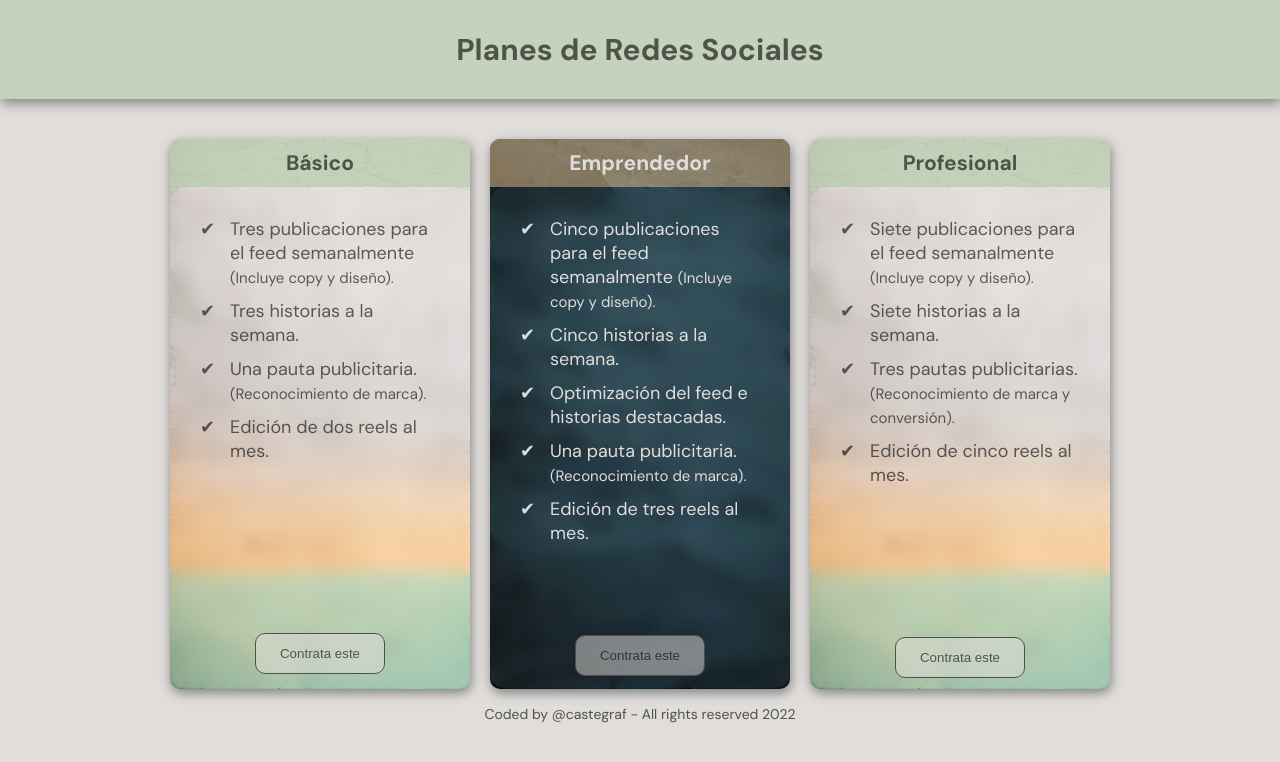
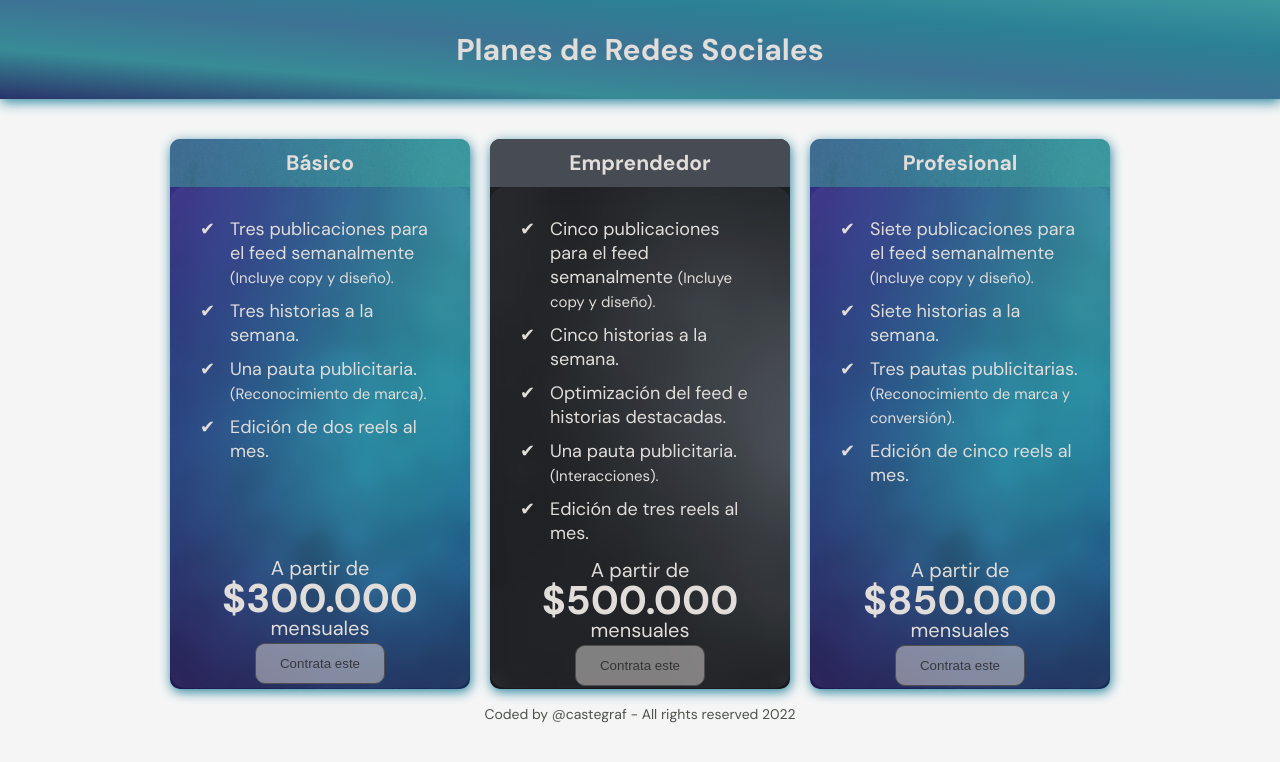
Before and after one commit to castegraf/RRSS, a plain HTML site: page index.html in a window 1280 px wide. Drawn offline with Linux system fonts and the light colour scheme.

Commit message:
Files Update

```diff
--- a/index.html
+++ b/index.html
@@ -26,9 +26,17 @@
                                 <li>Edición de dos reels al mes.</li>
                             </ul>
                         </div>
-                        <div class="button__container">
-                            <button class="button first"><a href="https://wa.me/573125355717">Contrata este</a></button>
+                        <div class="first-pricing">
+                            <div class="plans__container--pricing">
+                                <span>A partir de</span>
+                                <p>$300.000</p>
+                                <span>mensuales</span>
+                            </div>
+                            <div class="button__container">
+                                <button class="button first"><a href="https://wa.me/573125355717">Contrata este</a></button>
+                            </div>
                         </div>
+
                     </div>
                 </article>
                 <article class="plans__container--card emprendedor">
@@ -39,9 +47,14 @@
                                 <li>Cinco publicaciones para el feed semanalmente <small>(Incluye copy y diseño).</small></li>
                                 <li>Cinco historias a la semana.</li>
                                 <li>Optimización del feed e historias destacadas.</li>
-                                <li>Una pauta publicitaria. <small>(Reconocimiento de marca).</small></li>
+                                <li>Una pauta publicitaria. <small>(Interacciones).</small></li>
                                 <li>Edición de tres reels al mes.</li>
                             </ul>
+                        </div>
+                        <div class="plans__container--pricing">
+                            <span>A partir de</span>
+                            <p>$500.000</p>
+                            <span>mensuales</span>
                         </div>
                         <div class="button__container">
                             <button class="button second"><a href="https://wa.me/573125355717">Contrata este</a></button>
@@ -59,9 +72,17 @@
                                 <li>Edición de cinco reels al mes.</li>
                             </ul>
                         </div>
-                        <div class="button__container">
-                            <button class="button third"><a href="https://wa.me/573125355717">Contrata este</a></button>
+                        <div class="third-pricing">
+                            <div class="plans__container--pricing profesional-pricing">
+                                <span>A partir de</span>
+                                <p>$850.000</p>
+                                <span>mensuales</span>
+                            </div>
+                            <div class="button__container">
+                                <button class="button third"><a href="https://wa.me/573125355717">Contrata este</a></button>
+                            </div>
                         </div>
+
                     </div>
                 </article>
             </section>
--- a/redes.css
+++ b/redes.css
@@ -8,32 +8,36 @@ html {
     font-family: "DM Sans", sans-serif;
 }
 body {
-    background-color: #e1ddda;
+    /* background-image: url('./img/img1.jpg');
+    background-size: cover;
+    background-blend-mode: difference; */
+    background-color: whitesmoke;
 }
 
 .plans__header {
-    background-color: rgb(198 211 188);
-    box-shadow: 1px 4px 12px gray;
+    background-image: linear-gradient(to right top, #2a3269, #388b97, #3d7394, #2b8095, #3c979e);
+    box-shadow: 1px 3px 12px #2a859f;
 
 }
 .plans__header h1 {
     padding: 3rem;
     font-size: 3rem;
     text-align: center;
-    color: rgb(78 84 75);
+    color: #e1ddda;
 }
 .plans__container--slider {
     display: grid;
     place-content: center;
 }
 .plans__container--card {
+    margin-top: 4rem;
+    margin-bottom: 1.6rem;
     max-width: 30rem;
     height: 55rem;
     background-color: whitesmoke;
     border-radius: 1rem;
-    box-shadow: 1px 4px 12px gray;
-    margin-top: 4rem;
-    margin-bottom: 1.6rem;
+    box-shadow: 1px 3px 12px #2a859f;
+
 }
 .plans__container--card .plans__container--header {
     width: 100%;
@@ -56,12 +60,12 @@ body {
 }
 .plans__container--info {
     font-size: 1.8rem;
-    padding: 1rem;
+    padding: 1rem 1rem 0 1rem;
 
 
 }
 .plans__container--info ul {
-    padding: 2rem;
+    padding: 2rem 2rem 0 2rem;
 }
 .plans__container--info li {
     list-style: none;
@@ -73,34 +77,53 @@ body {
     content: "\2714";
     position: absolute;
     left: 0;
-    /* color: green; */
 
 }
+.plans__container--pricing {
+    font-size: 2rem;
+    font-family: "DM Sans", sans-serif;
+    text-align: center;
+    line-height: 3rem;
+}
+.plans__container--pricing p {
+    font-size: 4rem;
+    font-weight: 700;
+}
+
+.first-pricing {
+    margin-top: 8rem;
+}
+.third-pricing {
+    margin-top: 5.75rem;
+}
+
 .basico, .profesional {
-    background-color: #EAF6F6;
-    background-image: url('./img/img1.jpg');
+    background-color: #343956;
+    background-image: url('./img/6.jpg');
     background-size: cover;
-    color: rgb(0 0 0 / 60%);
+
+    color: #e1ddda;
 }
 .basico--header, .profesional--header {
-    background-color: rgba(182, 204, 172, 0.7);
-    color: rgb(0 0 0 / 60%);
+    background-color: rgb(70 171 157 / 50%);
+    color: #e1ddda;
 }
 
 .emprendedor {
-    background-image: url('./img/img2.jpeg');
+    background-image: url('./img/9.jpg');
     background-size: cover;
     color: #e1ddda;
 }
 
 .emprendedor--header {
-    background-color: rgba(244, 199, 145, 0.5);
+    background-color: #474b53;
     color: #e1ddda;
 }
 .button__container {
     display: flex;
     justify-content: center;
 }
+
 .button {
     display: inline-block;
     padding: 12px 24px;
@@ -141,7 +164,7 @@ body {
     top: 180%;
     width: 160%;
     height: 190%;
-    background-color: #a0ba97;;
+    background-color: #a0ba97;
     border-radius: 50%;
     display: block;
     transition: all 0.5s 0.1s cubic-bezier(0.55, 0, 0.1, 1);
@@ -149,30 +172,21 @@ body {
 }
 
 .button:hover {
-    color: #ffffff;
-    border: 1px solid #a0ba97;
+    border: 1px solid whitesmoke;
 }
 
 .button:hover:before {
     top: -35%;
-    background-color: rgba(235, 211, 185, 0.4);
+    background-color: whitesmoke;
     transform: translateX(-50%) scaleY(1.3) scaleX(0.8);
 }
 
 .button:hover:after {
     top: -45%;
-    background-color: rgba(235, 211, 185, 0.4);
+    background-color: whitesmoke;
     transform: translateX(-50%) scaleY(1.3) scaleX(0.8);
 }
-   .first {
-    margin-top: 13rem;
-   }
-   .second {
-    margin-top: 5rem;
-   }
-   .third {
-    margin-top: 11rem;
-   }
+
 footer {
     text-align: center;
     font-size: 1.4rem;
```
Also changed, not shown: img/6.jpg (added), img/9.jpg (added), img/img1.jpg (deleted), img/img2.jpeg (deleted), img/img3.jpg (deleted), 1 other file. Lines whose indentation alone changed are shown as unchanged.
